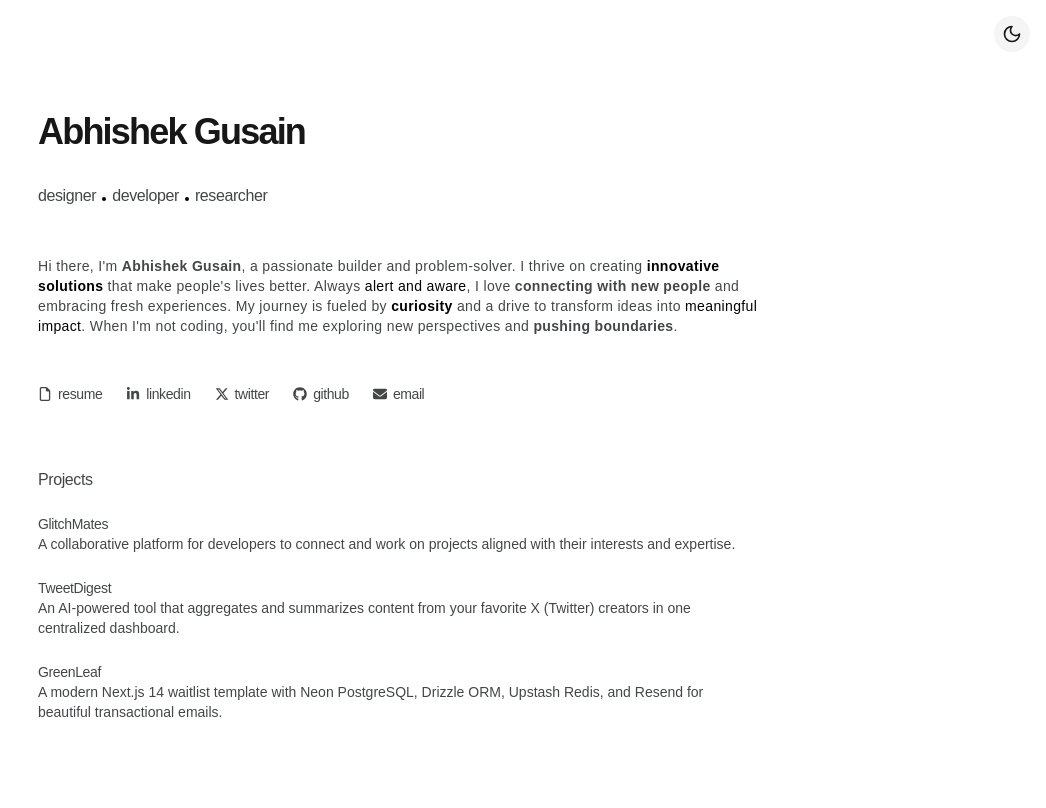
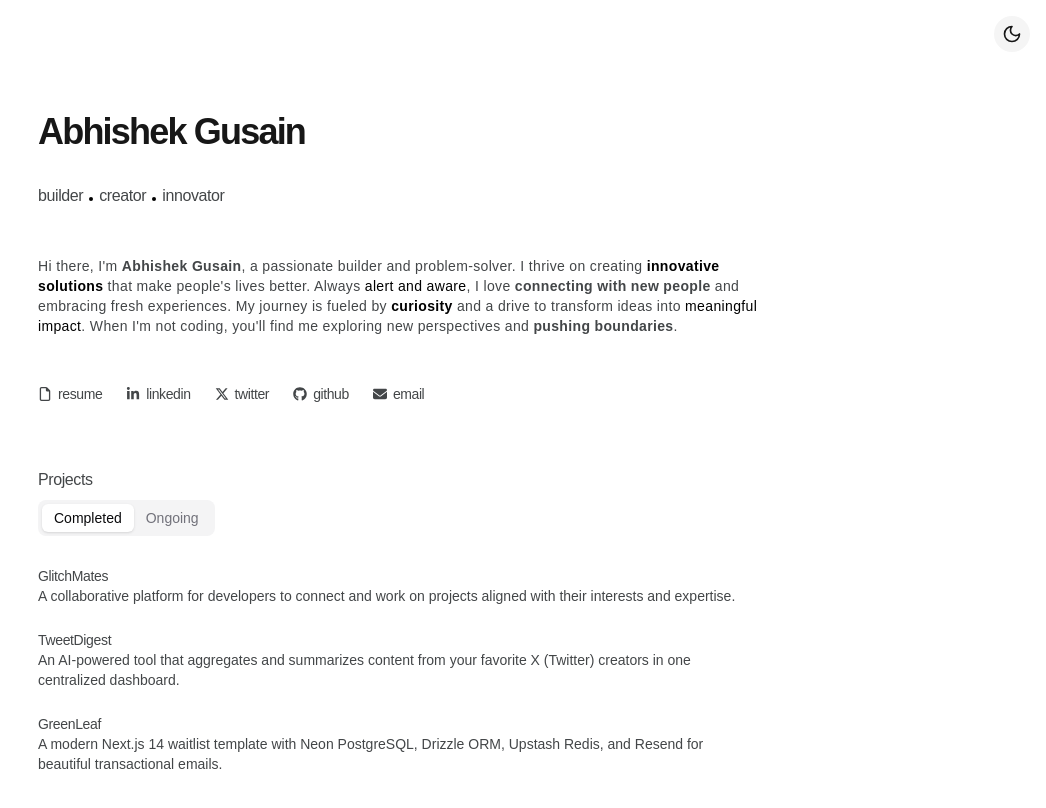
Before and after one commit to abhishekgusain07/abhishekgusain.com, a Next.js app: page / in a window 1280 px wide. Shown: the top 808 px of the page, without its empty margins (234-1280 px from the left). Built offline with nearby package versions, Linux system fonts and the light colour scheme; a web font is replaced by a local one.

Commit message:
project tabs

```diff
--- /dev/null
+++ b/constants/ongoingProjects.json
@@ -0,0 +1,20 @@
+[
+    {
+      "id": 1,
+      "title": "GlitchMates",
+      "description": "A collaborative platform for developers to connect and work on projects aligned with their interests and expertise.",
+      "link": "https://github.com/abhishekgusain07/glitchmates"
+    },
+    {
+      "id": 2,
+      "title": "TweetDigest",
+      "description": "An AI-powered tool that aggregates and summarizes content from your favorite X (Twitter) creators in one centralized dashboard.",
+      "link": "https://github.com/abhishekgusain07/tweet-summaries"
+    },
+    {
+      "id": 3,
+      "title": "GreenLeaf",
+      "description": "A modern Next.js 14 waitlist template with Neon PostgreSQL, Drizzle ORM, Upstash Redis, and Resend for beautiful transactional emails.",
+      "link": "https://github.com/abhishekgusain07/GreenLeaf-waitlist-template"
+    }
+  ]
--- a/package.json
+++ b/package.json
@@ -9,6 +9,9 @@
     "lint": "next lint"
   },
   "dependencies": {
+    "@radix-ui/react-scroll-area": "^1.2.4",
+    "@radix-ui/react-slot": "^1.2.0",
+    "@radix-ui/react-tabs": "^1.1.4",
     "class-variance-authority": "^0.7.1",
     "clsx": "^2.1.1",
     "lucide-react": "^0.475.0",
--- a/src/app/page.tsx
+++ b/src/app/page.tsx
@@ -7,6 +7,7 @@
 import { PiLightbulbFill } from "react-icons/pi";
 import { RiArrowRightUpLine } from "react-icons/ri";
 import ProjectCard from "@/components/projectCard";
+import ProjectsSection from "@/components/tabsOrigin"
 
 const projects = projectData;
 
@@ -45,12 +46,12 @@
         </div>
       </div>
         <div className="flex items-center gap-1.5 font-medium tracking-tight">
-        <h2 className="text-base text-title">designer</h2>
-        <div className="mt-1.5 h-1 w-1 rounded bg-title dark:bg-white bg-black"></div>
-        <h2 className="text-base text-title">developer</h2>
-        <div className="mt-1.5 h-1 w-1 rounded bg-title dark:bg-white bg-black"></div>
-        <h2 className="text-base text-title">researcher</h2>
-      </div>
+          <h2 className="text-base text-title">builder</h2>
+          <div className="mt-1.5 h-1 w-1 rounded bg-title dark:bg-white bg-black"></div>
+          <h2 className="text-base text-title">creator</h2>
+          <div className="mt-1.5 h-1 w-1 rounded bg-title dark:bg-white bg-black"></div>
+          <h2 className="text-base text-title">innovator</h2>
+        </div>
         <p className="pt-4 text-sm tracking-wide">
           Hi there, I'm <strong className="font-bold">Abhishek Gusain</strong>, a passionate builder and problem-solver. I thrive on
           creating <span className="dark:text-white text-black font-bold">innovative solutions</span> that
@@ -65,6 +66,7 @@
         {
           socials.map((social) => (
             <a
+              key={social.id}
               href={social.url}
               target={social.target}
               rel={social.target === "_blank" ? "noopener noreferrer" : undefined}
@@ -78,18 +80,9 @@
       </div>
 
       <section className="pt-8">
-        <h2 className="font-medium tracking-tight text-title">Projects</h2>
-        <div className="pt-1.5">
-          {
-            projects.map((project) => (
-              <ProjectCard project={project}/>
-            ))
-          }
-        </div>
-
+        <h2 className="font-medium tracking-tight text-title mb-2">Projects</h2>
+        <ProjectsSection />
       </section>
-
-
     </main>
   )
 }
--- a/src/components/projectCard.tsx
+++ b/src/components/projectCard.tsx
@@ -11,6 +11,7 @@
 
 interface ProjectCardProps {
 	project: Project;
+	id ?: number
 }
 
 const ProjectCard: FC<ProjectCardProps> = ({ project }) => {
--- /dev/null
+++ b/src/components/tabsOrigin.tsx
@@ -0,0 +1,43 @@
+import {
+    Tabs,
+    TabsContent,
+    TabsList,
+    TabsTrigger,
+  } from "@/components/ui/tabs"
+
+import completedProjects from "../../constants/projects.json"
+import ongoingProjects from "../../constants/ongoingProjects.json"
+
+import ProjectCard from "./projectCard";
+
+const CompletedProjects = completedProjects;
+const OngoingProjects = ongoingProjects
+
+  export default function ProjectsSection() {
+    return (
+      <Tabs defaultValue="tab-1" className="items-center">
+        <TabsList>
+          <TabsTrigger value="tab-1">Completed</TabsTrigger>
+          <TabsTrigger value="tab-2">Ongoing</TabsTrigger>
+        </TabsList>
+        <TabsContent value="tab-1">
+        <div className="pt-1.5">
+          {
+            CompletedProjects.map((project) => (
+              <ProjectCard project={project} id={project.id}/>
+            ))
+          }
+        </div>
+        </TabsContent>
+        <TabsContent value="tab-2">
+        <div className="pt-1.5">
+          {
+            OngoingProjects.map((project) => (
+              <ProjectCard project={project} id={project.id}/>
+            ))
+          }
+        </div>
+        </TabsContent>
+      </Tabs>
+    )
+  }
--- /dev/null
+++ b/src/components/ui/badge.tsx
@@ -0,0 +1,36 @@
+import * as React from "react"
+import { cva, type VariantProps } from "class-variance-authority"
+
+import { cn } from "@/lib/utils"
+
+const badgeVariants = cva(
+  "inline-flex items-center rounded-md border px-2.5 py-0.5 text-xs font-semibold transition-colors focus:outline-none focus:ring-2 focus:ring-ring focus:ring-offset-2",
+  {
+    variants: {
+      variant: {
+        default:
+          "border-transparent bg-primary text-primary-foreground shadow hover:bg-primary/80",
+        secondary:
+          "border-transparent bg-secondary text-secondary-foreground hover:bg-secondary/80",
+        destructive:
+          "border-transparent bg-destructive text-destructive-foreground shadow hover:bg-destructive/80",
+        outline: "text-foreground",
+      },
+    },
+    defaultVariants: {
+      variant: "default",
+    },
+  }
+)
+
+export interface BadgeProps
+  extends React.HTMLAttributes<HTMLDivElement>,
+    VariantProps<typeof badgeVariants> {}
+
+function Badge({ className, variant, ...props }: BadgeProps) {
+  return (
+    <div className={cn(badgeVariants({ variant }), className)} {...props} />
+  )
+}
+
+export { Badge, badgeVariants }
--- /dev/null
+++ b/src/components/ui/scroll-area.tsx
@@ -0,0 +1,48 @@
+"use client"
+
+import * as React from "react"
+import * as ScrollAreaPrimitive from "@radix-ui/react-scroll-area"
+
+import { cn } from "@/lib/utils"
+
+const ScrollArea = React.forwardRef<
+  React.ElementRef<typeof ScrollAreaPrimitive.Root>,
+  React.ComponentPropsWithoutRef<typeof ScrollAreaPrimitive.Root>
+>(({ className, children, ...props }, ref) => (
+  <ScrollAreaPrimitive.Root
+    ref={ref}
+    className={cn("relative overflow-hidden", className)}
+    {...props}
+  >
+    <ScrollAreaPrimitive.Viewport className="h-full w-full rounded-[inherit]">
+      {children}
+    </ScrollAreaPrimitive.Viewport>
+    <ScrollBar />
+    <ScrollAreaPrimitive.Corner />
+  </ScrollAreaPrimitive.Root>
+))
+ScrollArea.displayName = ScrollAreaPrimitive.Root.displayName
+
+const ScrollBar = React.forwardRef<
+  React.ElementRef<typeof ScrollAreaPrimitive.ScrollAreaScrollbar>,
+  React.ComponentPropsWithoutRef<typeof ScrollAreaPrimitive.ScrollAreaScrollbar>
+>(({ className, orientation = "vertical", ...props }, ref) => (
+  <ScrollAreaPrimitive.ScrollAreaScrollbar
+    ref={ref}
+    orientation={orientation}
+    className={cn(
+      "flex touch-none select-none transition-colors",
+      orientation === "vertical" &&
+        "h-full w-2.5 border-l border-l-transparent p-[1px]",
+      orientation === "horizontal" &&
+        "h-2.5 flex-col border-t border-t-transparent p-[1px]",
+      className
+    )}
+    {...props}
+  >
+    <ScrollAreaPrimitive.ScrollAreaThumb className="relative flex-1 rounded-full bg-border" />
+  </ScrollAreaPrimitive.ScrollAreaScrollbar>
+))
+ScrollBar.displayName = ScrollAreaPrimitive.ScrollAreaScrollbar.displayName
+
+export { ScrollArea, ScrollBar }
--- /dev/null
+++ b/src/components/ui/tabs.tsx
@@ -0,0 +1,55 @@
+"use client"
+
+import * as React from "react"
+import * as TabsPrimitive from "@radix-ui/react-tabs"
+
+import { cn } from "@/lib/utils"
+
+const Tabs = TabsPrimitive.Root
+
+const TabsList = React.forwardRef<
+  React.ElementRef<typeof TabsPrimitive.List>,
+  React.ComponentPropsWithoutRef<typeof TabsPrimitive.List>
+>(({ className, ...props }, ref) => (
+  <TabsPrimitive.List
+    ref={ref}
+    className={cn(
+      "inline-flex h-9 items-center justify-center rounded-lg bg-muted p-1 text-muted-foreground",
+      className
+    )}
+    {...props}
+  />
+))
+TabsList.displayName = TabsPrimitive.List.displayName
+
+const TabsTrigger = React.forwardRef<
+  React.ElementRef<typeof TabsPrimitive.Trigger>,
+  React.ComponentPropsWithoutRef<typeof TabsPrimitive.Trigger>
+>(({ className, ...props }, ref) => (
+  <TabsPrimitive.Trigger
+    ref={ref}
+    className={cn(
+      "inline-flex items-center justify-center whitespace-nowrap rounded-md px-3 py-1 text-sm font-medium ring-offset-background transition-all focus-visible:outline-none focus-visible:ring-2 focus-visible:ring-ring focus-visible:ring-offset-2 disabled:pointer-events-none disabled:opacity-50 data-[state=active]:bg-background data-[state=active]:text-foreground data-[state=active]:shadow",
+      className
+    )}
+    {...props}
+  />
+))
+TabsTrigger.displayName = TabsPrimitive.Trigger.displayName
+
+const TabsContent = React.forwardRef<
+  React.ElementRef<typeof TabsPrimitive.Content>,
+  React.ComponentPropsWithoutRef<typeof TabsPrimitive.Content>
+>(({ className, ...props }, ref) => (
+  <TabsPrimitive.Content
+    ref={ref}
+    className={cn(
+      "mt-2 ring-offset-background focus-visible:outline-none focus-visible:ring-2 focus-visible:ring-ring focus-visible:ring-offset-2",
+      className
+    )}
+    {...props}
+  />
+))
+TabsContent.displayName = TabsPrimitive.Content.displayName
+
+export { Tabs, TabsList, TabsTrigger, TabsContent }
```
Also changed, not shown: 1 other file (tests, documents, lock files or other folders).
